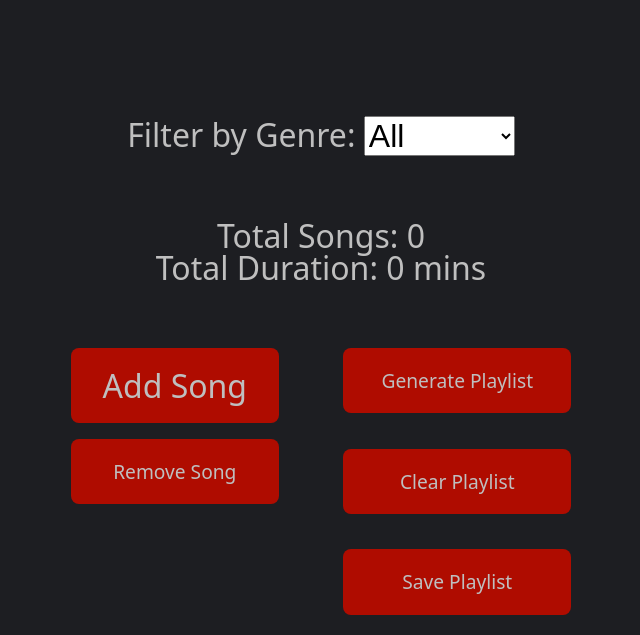
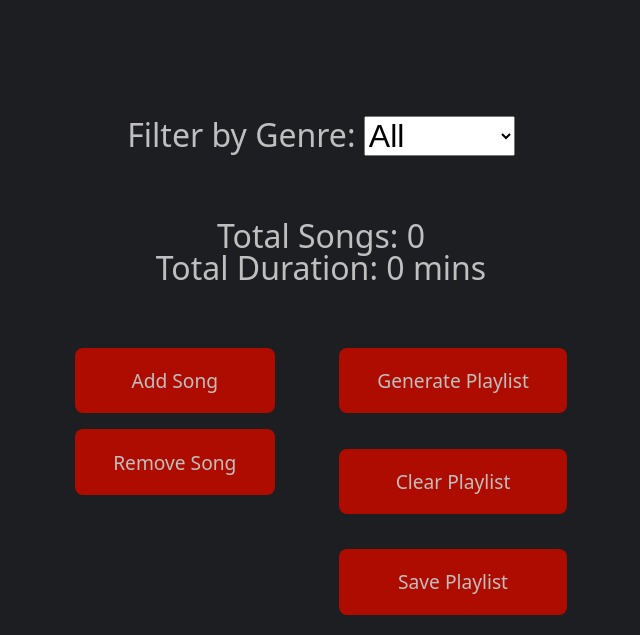
Before and after one commit to tzarish/Jamstack, a plain HTML site: page index.html in a window 1280 px wide. Shown: the part 822-1457 px from the top of the page, without its empty margins (319-959 px from the left). Drawn offline with Linux system fonts and the light colour scheme; a web font is replaced by a local one.

Commit message:
updated css

```diff
--- a/style.css
+++ b/style.css
@@ -185,8 +185,8 @@ button {
     background-color: #af0c00;
     color: #bfbfbf;
     border: none;
-    padding: 0.5em 1em;
-    font-size: 2rem;
+    padding: 1em 2em;
+    font-size: 1.2rem;
     border-radius: 8px;
     transition: background-color 0.3s ease;
 }
```
